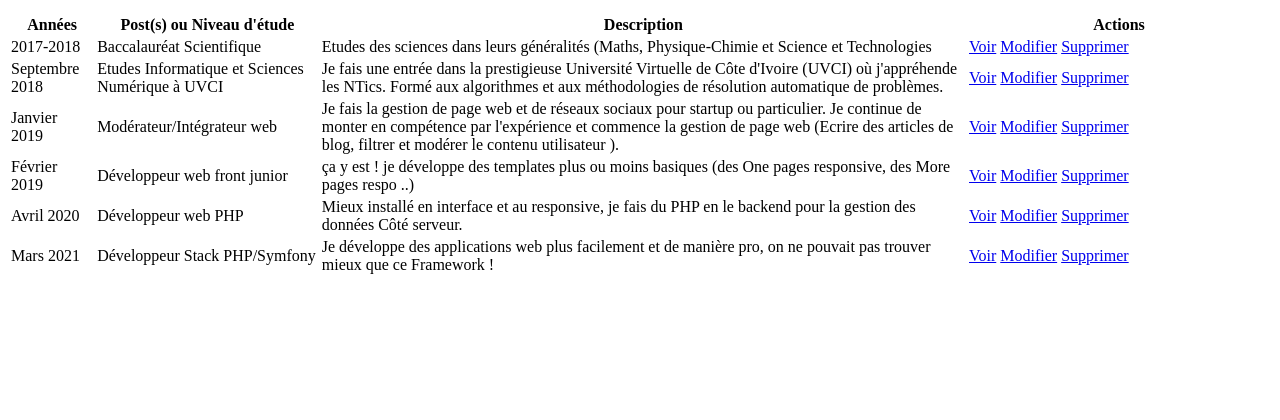
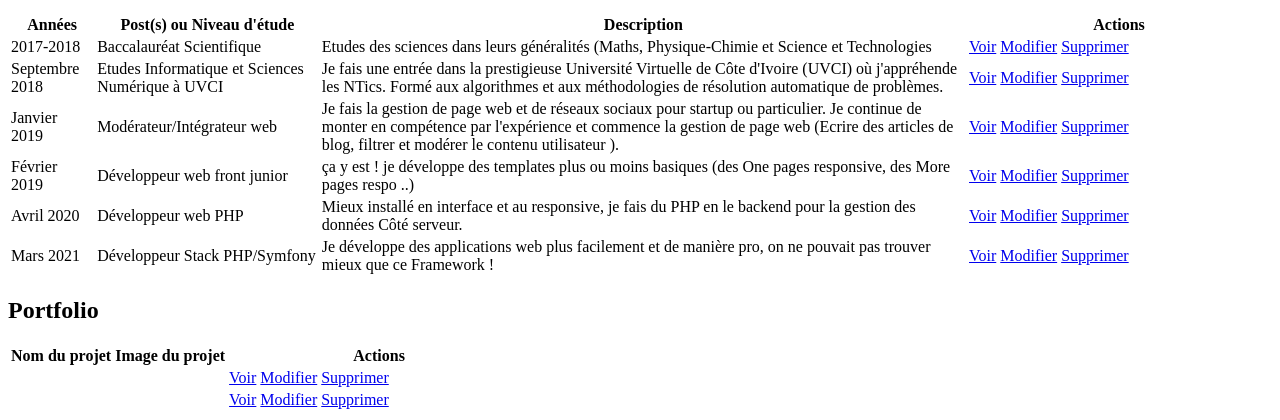
Before and after one commit to alban-okoby/e-cv, a PHP site: page /admin/index.php in a window 1280 px wide. Shown: the part 475-895 px from the top of the page. Before the commit the page ends 749 px from the top, so only its background shows below. Run offline with PHP 8.4, Linux system fonts and the light colour scheme; data comes from the database, SQL or seed files in the repository; data that the repository does not hold is empty.

Commit message:
Add works admin section

```diff
--- a/admin/index.php
+++ b/admin/index.php
@@ -140,7 +140,7 @@
                     }
                 ?>
         </div>
-        <div class="home">
+        <div class="education">
                 <h2>Education / Experiences </h2>
                 <table class="table table-striped table-bordered">
                     <thead>
@@ -177,6 +177,41 @@
                     </tbody>
                 </table>
             </div>
+            <div class="portfolio">
+                <h2>Portfolio</h2>
+                <table class="table table-striped table-bordered">
+                    <thead>
+                        <tr>
+                            <th>Nom du projet </th>
+                            <th>Image du projet</th>
+                            <th>Actions</th>
+                        </tr>
+                    </thead>
+                    <tbody>
+                        <?php
+                        $connexion = DataBase::connect();
+                        require_once('../src/Controller/PortfolioController.php');
+                        foreach ($row as $portfolio) {
+                            echo
+                            '<tr>';
+                            echo '<td>'.$portfolio['projet_name'].'</td>';
+                            echo '<td>'.$portfolio['projet_img'].'</td>';
+                            echo '<td width="300">';
+                            echo '<a class="btn btn-default" href="view.php?id='.$education['id'].'" ><span class="glyphicon glyphicon-eye-open"></span> Voir</a>';
+                            echo "  ";
+                            echo '<a class="btn btn-primary" href="update.php?id='.$education['id'].'" ><span class="glyphicon glyphicon-pencil"></span> Modifier</a>';
+                            echo "  ";
+                            echo '<a class="btn btn-danger" href="delete.php?id='.$education['id'].'" ><span class="glyphicon glyphicon-remove"></span> Supprimer</a>';
+                            echo '</td>';
+                            echo '</tr>';
+
+                        }
+                        DataBase::disconnect();
+                        ?>
+
+                    </tbody>
+                </table>
+            </div>
     </div>
 </body>
 </html>
```
